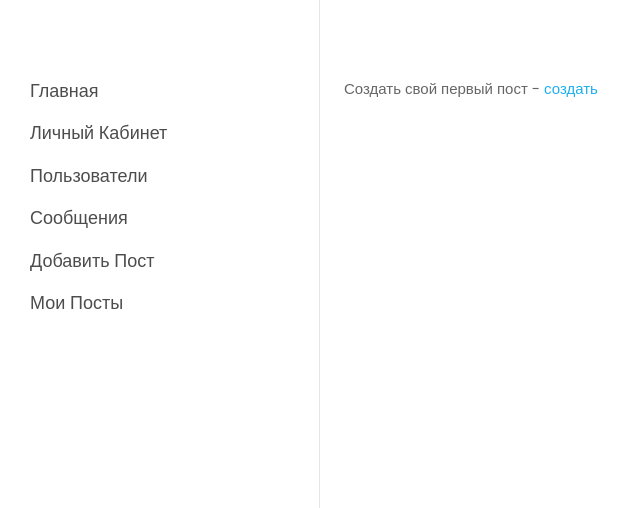
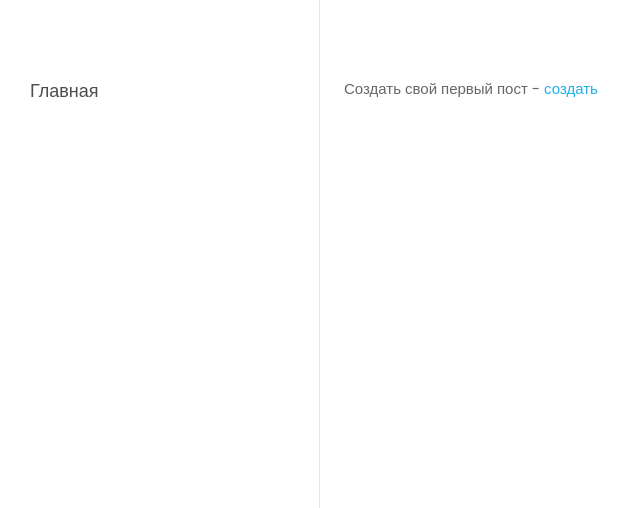
Before and after one commit to Stasnislawe/newsportal, a Django app: template newsportal/templates/post/myposts.html in a window 1280 px wide. Shown: the top 508 px of the page, without its empty margins (0-640 px from the left). Run offline with Django 3.2, Linux system fonts and the light colour scheme; the template is opened without the code that fills it, so the values that code supplies are empty; some libraries are stand-ins or nearby versions.

Commit message:
settings

```diff
--- a/newsportal/sign/views.py
+++ b/newsportal/sign/views.py
@@ -31,7 +31,7 @@ class BaseRegisterView(CreateView):
     success_url = reverse_lazy('login')
 
 
-# views.py
+
 class IndexView(LoginRequiredMixin, TemplateView):
     template_name = 'account/index.html'
 
--- a/newsportal/templates/flatpages/default.html
+++ b/newsportal/templates/flatpages/default.html
@@ -39,12 +39,17 @@
 			<nav id="colorlib-main-menu" role="navigation">
                 <ul>
                     <li><a href="{% url 'news_list' %}">Главная</a></li>
+
+                    {% if user.is_authenticated %}
                         <li><a href="{% url 'index' %}">Личный Кабинет</a></li>
                         <li><a href="{% url 'users' %}">Пользователи</a></li>
                         <li><a href="{% url 'dialogs' %}">Сообщения</a></li>
+
                         {% if not is_not_author %}
                             <li><a href="{% url 'post_create' %}">Добавить Пост</a></li>
                             <li><a href="{% url 'myviews' %}">Мои Посты</a></li>
+                        {% endif %}
+
                     {% endif %}
                 </ul>
             </nav>
--- a/newsportal/templates/flatpages/default2.html
+++ b/newsportal/templates/flatpages/default2.html
@@ -36,9 +36,8 @@
 		<aside id="colorlib-aside" role="complementary" class="js-fullheight">
 			<nav id="colorlib-main-menu" role="navigation">
                 <ul>
-                <li><a href="{% url 'news_list' %}">Главная</a></li>
-					<li><a href="{% url 'index' %}">Личный Кабинет</a></li>
-                    </ul>
+                    <li><a href="{% url 'news_list' %}">Главная</a></li>
+                </ul>
 			</nav>
 
 			<div class="colorlib-footer">
--- a/newsportal/templates/post/myposts.html
+++ b/newsportal/templates/post/myposts.html
@@ -42,7 +42,7 @@
 						</div>
                         {% endfor %}
 					{% else %}
-						<div>Создать свой первый пост - <a href="{% url 'news_create' %}">создать</a></div>
+						<div>Создать свой первый пост - <a href="{% url 'post_create' %}">создать</a></div>
 					{% endif %}
                     </div>
                 </div>
```
Also changed, not shown: newsportal/chat/__init__.py (added), newsportal/db.sqlite3. Lines whose indentation alone changed are shown as unchanged.
